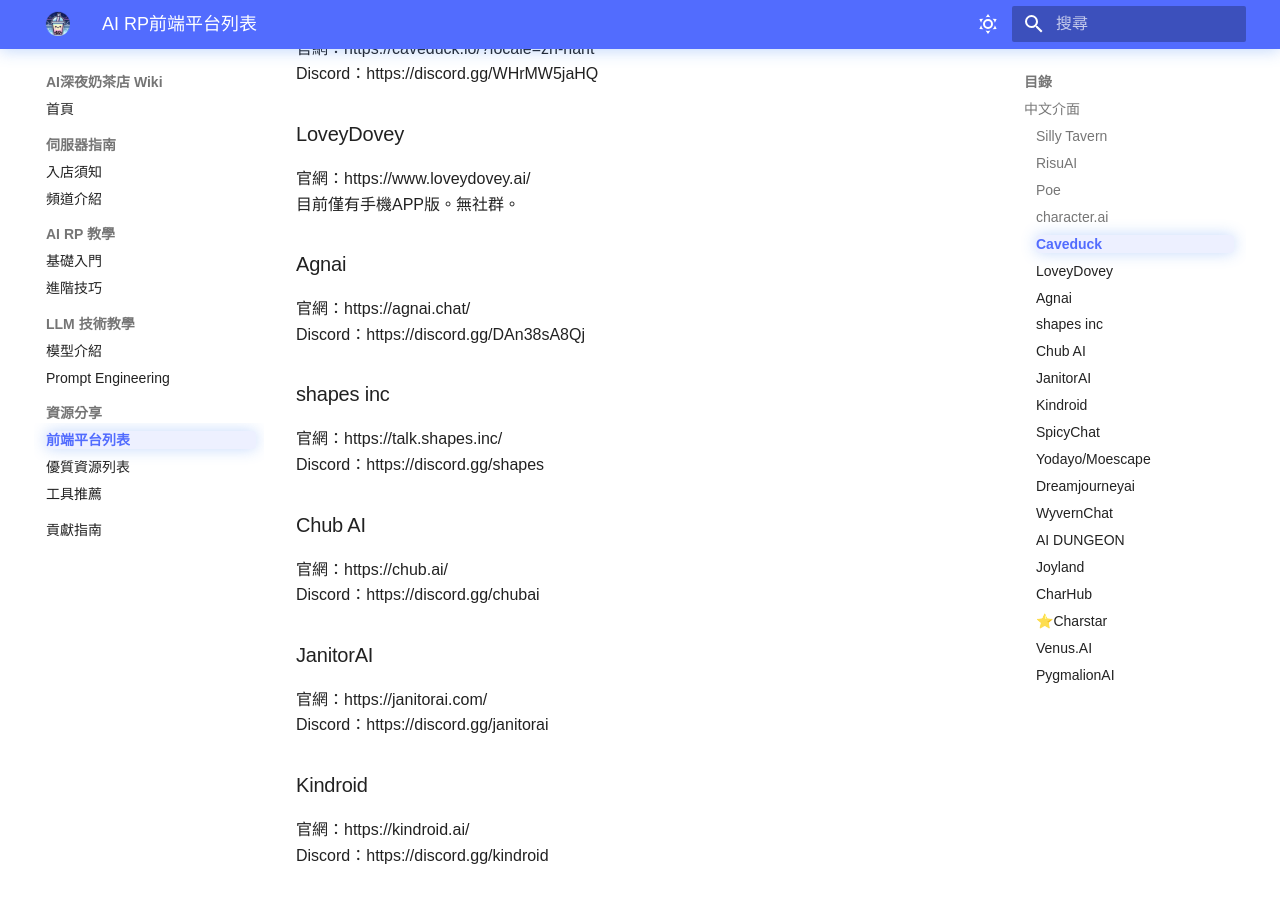
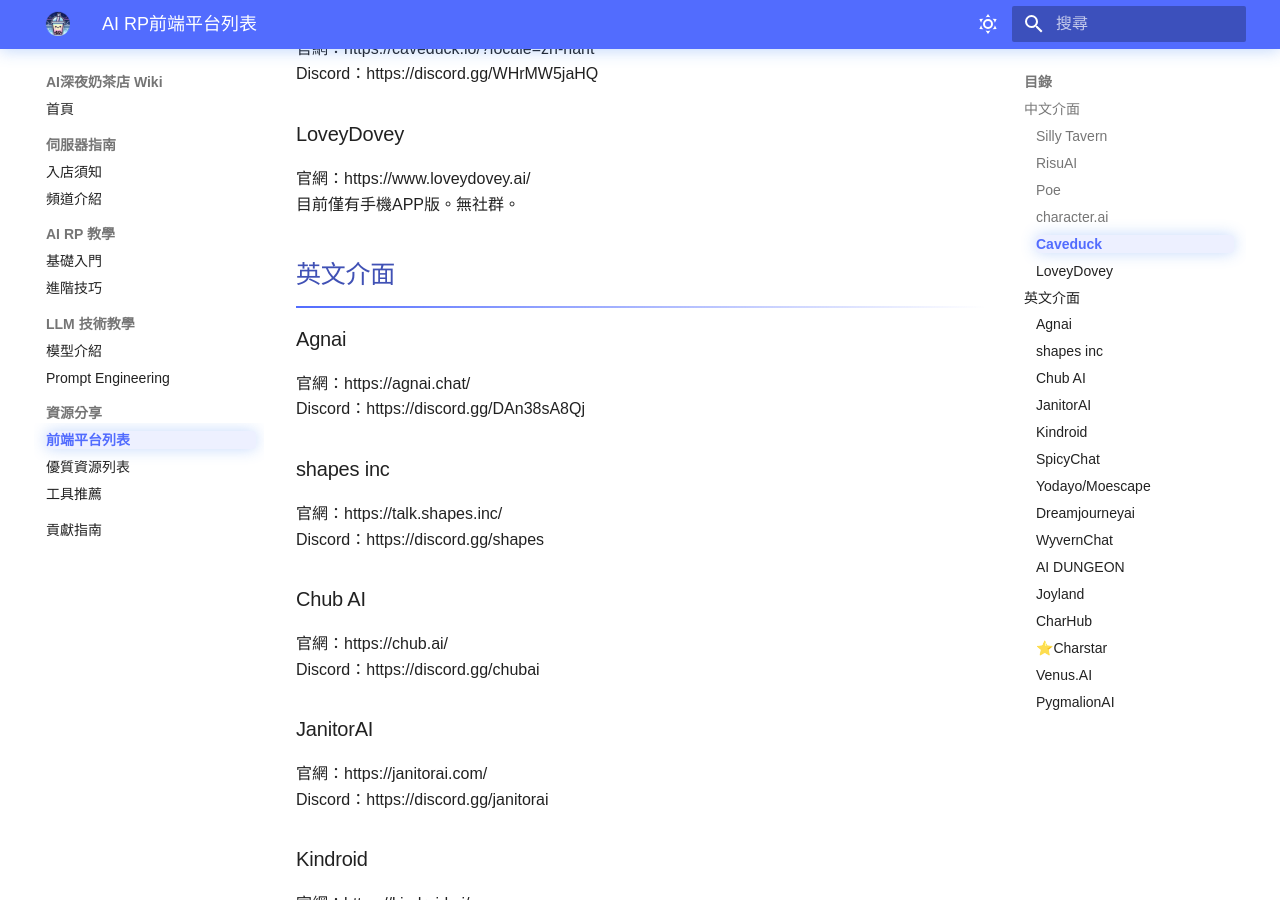
Before and after one commit to Chocochocococo/ai-milktea-wiki, an MkDocs documentation site: the page built from docs/resources/frontend.md, in a window 1280 px wide and 900 px high, scrolled down 798 px. Built offline with MkDocs 1.6.1 and Material for MkDocs 9.7.7, drawn with Linux system fonts in a browser that asks for light colours.

Commit message:
Update frontend.md

```diff
--- a/docs/resources/frontend.md
+++ b/docs/resources/frontend.md
@@ -31,7 +31,7 @@
 ### LoveyDovey
 官網：https://www.loveydovey.ai/
 目前僅有手機APP版。無社群。
-
+## 英文介面
 ### Agnai
 官網：https://agnai.chat/
 Discord：https://discord.gg/DAn38sA8Qj
```
